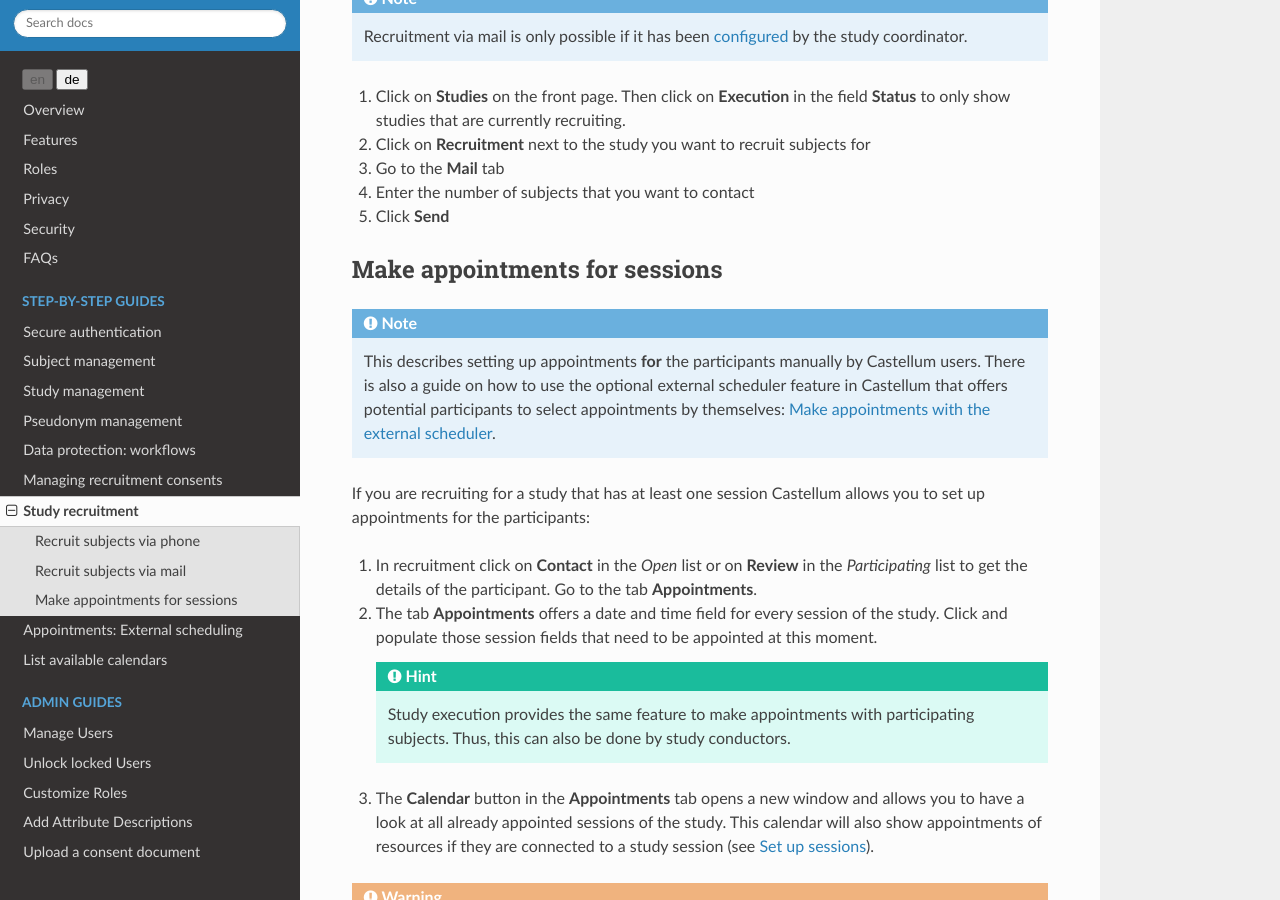
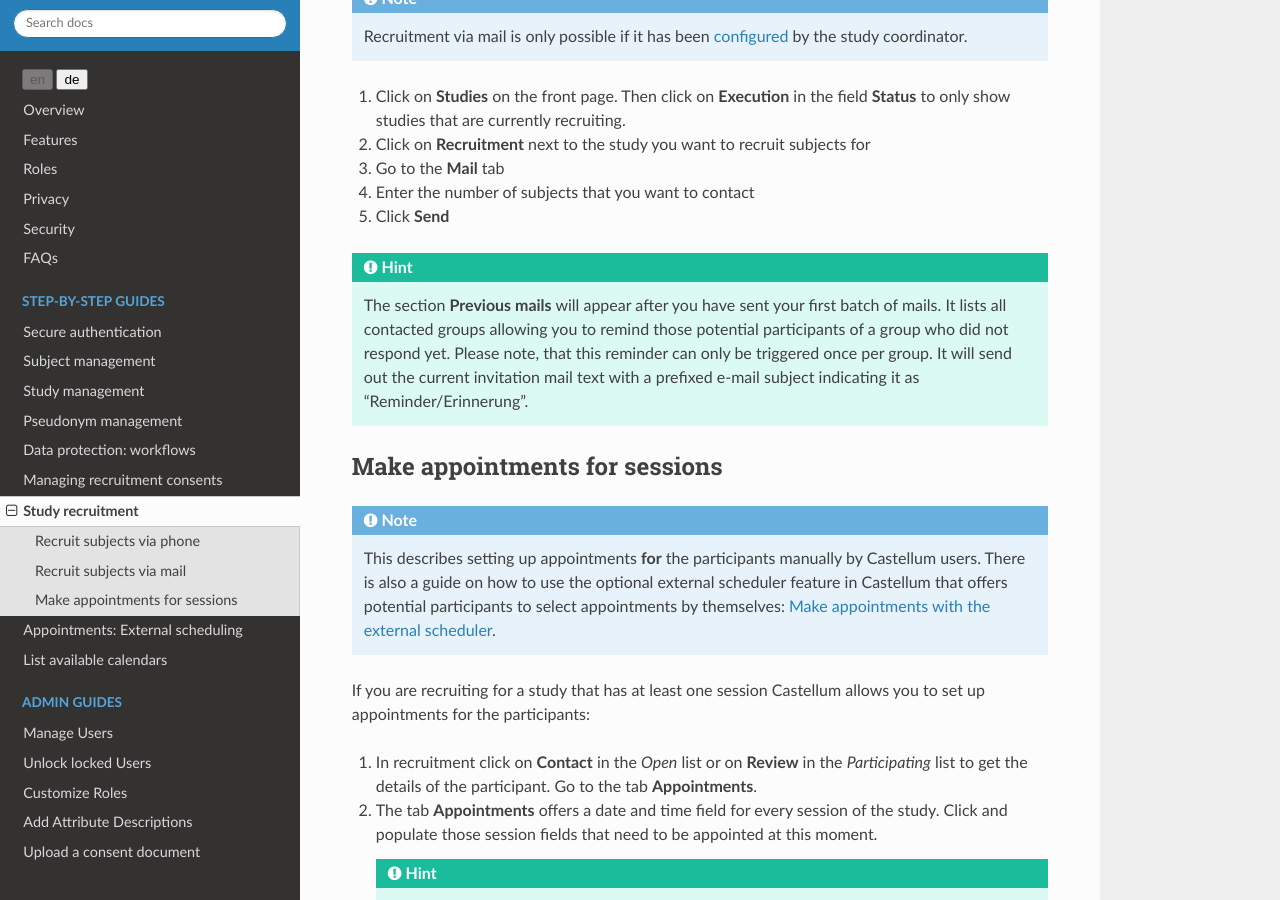
Before and after one commit to DouglasNeuroInformatics/castellum, a Sphinx documentation site: the page built from source/guides/recruitment.rst, in a window 1280 px wide and 900 px high, scrolled down 1614 px. Built offline with Sphinx 7.4.7 and the Read the Docs theme 2.0.0, drawn with Linux system fonts in a browser that asks for light colours.

Commit message:
add hint on batch reminder mails

```diff
--- a/source/guides/recruitment.rst
+++ b/source/guides/recruitment.rst
@@ -71,6 +71,13 @@ Recruit subjects via mail
 
 5.  Click **Send**
 
+.. hint::
+    The section **Previous mails** will appear after you have sent your first
+    batch of mails. It lists all contacted groups allowing you to remind those
+    potential participants of a group who did not respond yet. Please note, that
+    this reminder can only be triggered once per group. It will send out the
+    current invitation mail text with a prefixed e-mail subject indicating it as
+    "Reminder/Erinnerung".
 
 .. _recruitment-appointments:
 
```
